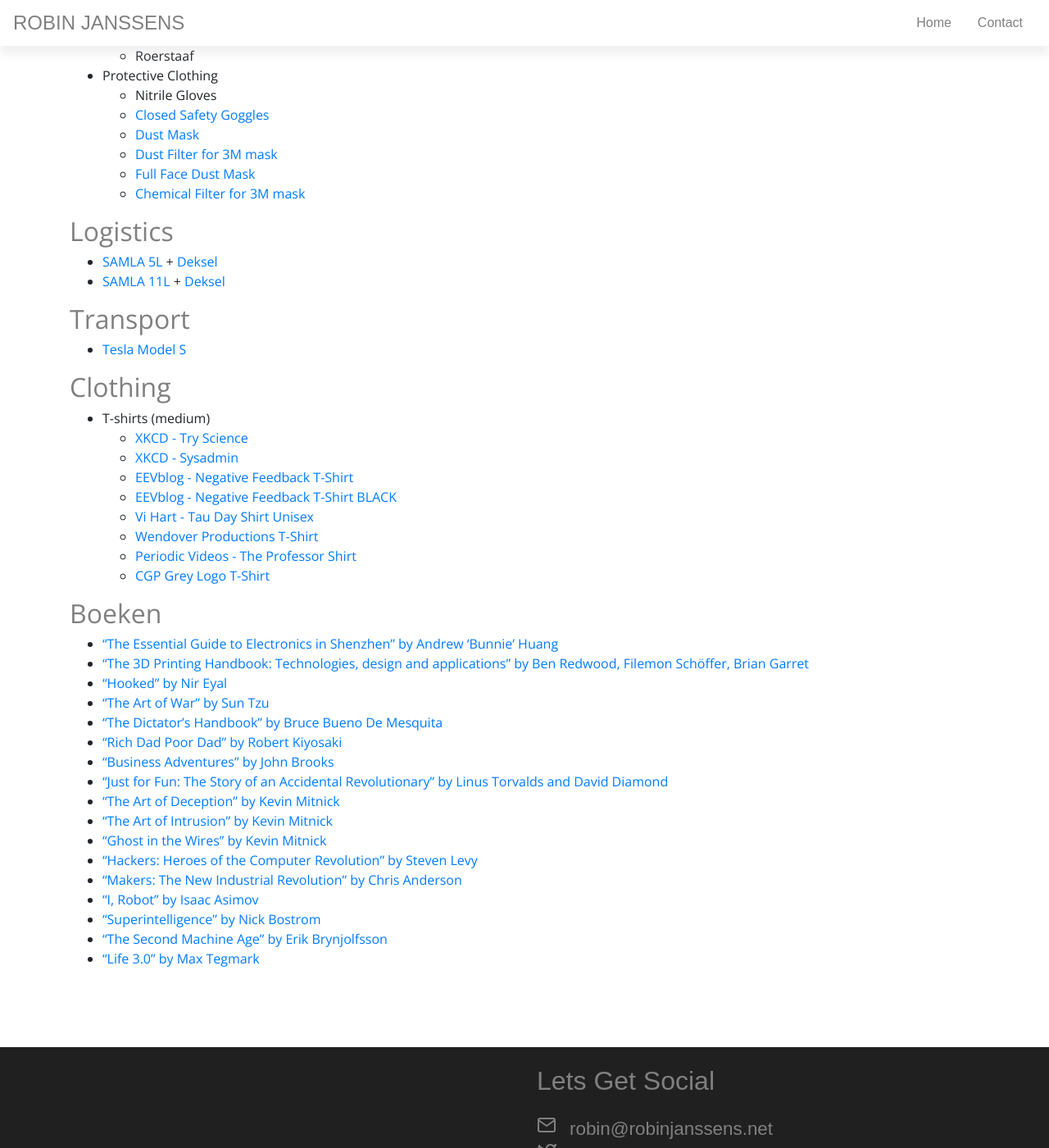
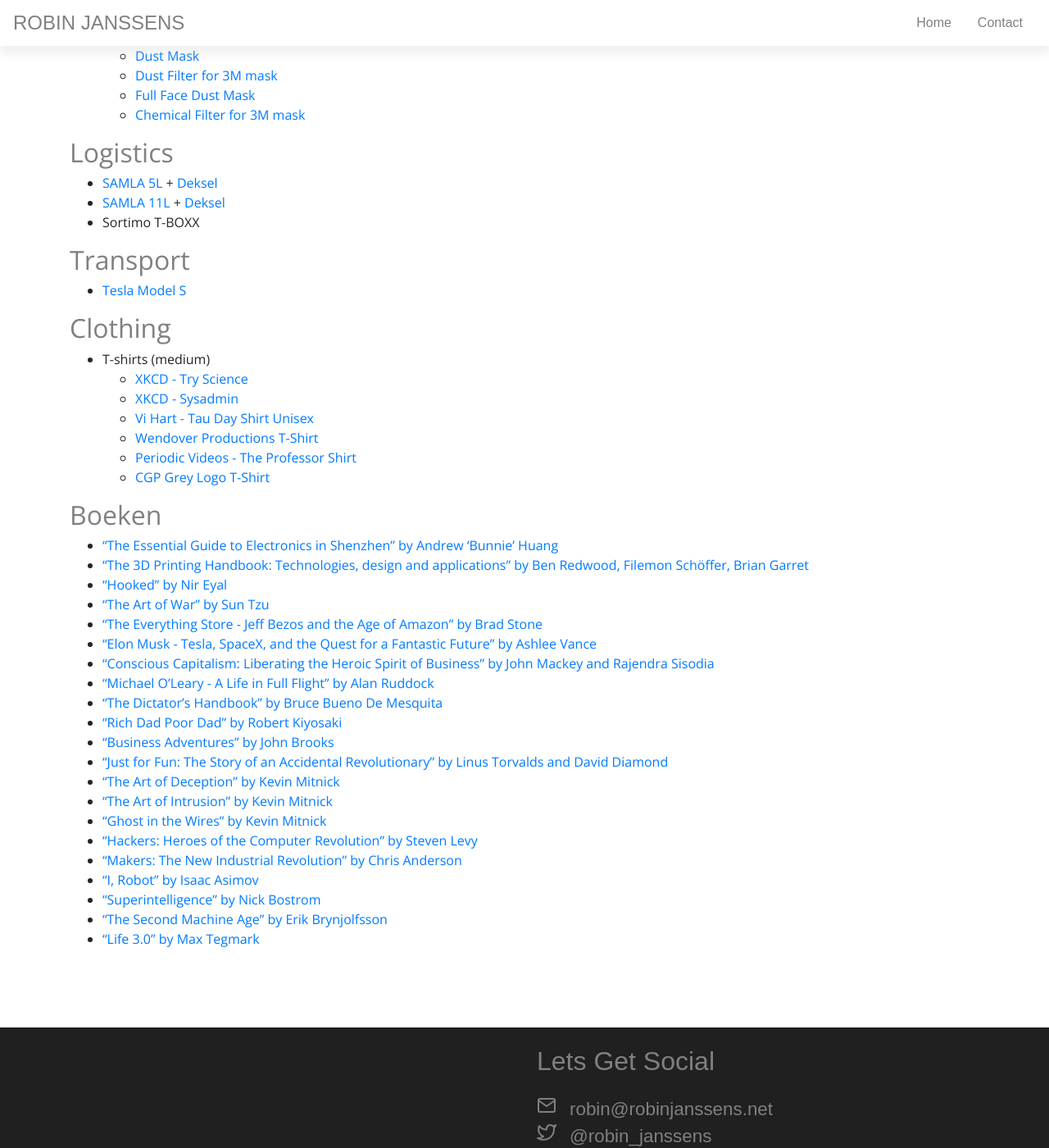
Before and after one commit to robinjanssens/robinjanssens.net, a Jekyll site: the page built from wishlist.md, in a window 1280 px wide and 1400 px high, scrolled down 3740 px. Shown: the whole window at 82% size. Built offline with Jekyll 4.4.1, drawn with Linux system fonts in a browser that asks for light colours; nearby versions of some CDN libraries; some web fonts are replaced; comment, search, counter and statistics services are not loaded; some of the changed text lies outside the part shown.

Commit message:
updated wishlist

```diff
--- a/wishlist.md
+++ b/wishlist.md
@@ -173,6 +169,7 @@
 ---------
 - [SAMLA 5L](http://www.ikea.com/be/nl/catalog/products/S49871676/#/S49871676) +	[Deksel](http://www.ikea.com/be/nl/catalog/products/10110300/)
 - [SAMLA 11L](http://www.ikea.com/be/nl/catalog/products/S49871676/#/S59903016)	+ [Deksel](http://www.ikea.com/be/nl/catalog/products/50110299/#/50206329)
+- Sortimo T-BOXX
 
 Transport
 ---------
@@ -183,8 +180,6 @@
 - T-shirts (medium)
     - [XKCD - Try Science](http://shop.xkcd.com/products/try-science)
     - [XKCD - Sysadmin](http://shop.xkcd.com/products/sysadmin)
-    - [EEVblog - Negative Feedback T-Shirt](https://teespring.com/negativefeedbackAsh)
-    - [EEVblog - Negative Feedback T-Shirt BLACK](https://teespring.com/nl/NegativeFeedbackBlack)
     - [Vi Hart - Tau Day Shirt Unisex](https://store.dftba.com/products/tau-day-shirt?variant=12197084790859)
     - [Wendover Productions T-Shirt](https://standard.tv/collections/wendover-productions/products/copy-of-wendover-productions-t-shirt?variant=7603624968247)
     - [Periodic Videos - The Professor Shirt](https://store.dftba.com/collections/periodic-videos/products/the-professor-shirt?variant=797928247)
@@ -196,6 +191,10 @@
 - ["The 3D Printing Handbook: Technologies, design and applications" by Ben Redwood, Filemon Schöffer, Brian Garret](https://www.bol.com/nl/p/the-3d-printing-handbook-technologies-design-and-applications/9200000082228285/)
 - ["Hooked" by Nir Eyal](https://www.bol.com/nl/p/hooked/9200000028456583)
 - ["The Art of War" by Sun Tzu](https://www.bol.com/nl/f/the-art-of-war/30038375/)
+- [“The Everything Store - Jeff Bezos and the Age of Amazon” by Brad Stone](https://www.bol.com/nl/p/the-everything-store/9200000027333442/)
+- [“Elon Musk - Tesla, SpaceX, and the Quest for a Fantastic Future” by Ashlee Vance](https://www.bol.com/nl/p/elon-musk/9200000051106789/)
+- ["Conscious Capitalism: Liberating the Heroic Spirit of Business" by John Mackey and Rajendra Sisodia](https://www.bol.com/nl/p/conscious-capitalism/9200000019463093/)
+- ["Michael O’Leary - A Life in Full Flight" by Alan Ruddock](https://www.bol.com/nl/f/michael-o-leary/30293213/)
 - ["The Dictator's Handbook" by Bruce Bueno De Mesquita](https://www.bol.com/nl/p/the-dictator-s-handbook/9200000002084757/)
 - ["Rich Dad Poor Dad" by Robert Kiyosaki](https://www.bol.com/nl/p/rich-dad-poor-dad/1001004011061350)
 - ["Business Adventures" by John Brooks](http://www.bol.com/nl/p/business-adventures/9200000031172284)
```
Also changed, not shown: other parts of wishlist.md (+9 -13 lines).
